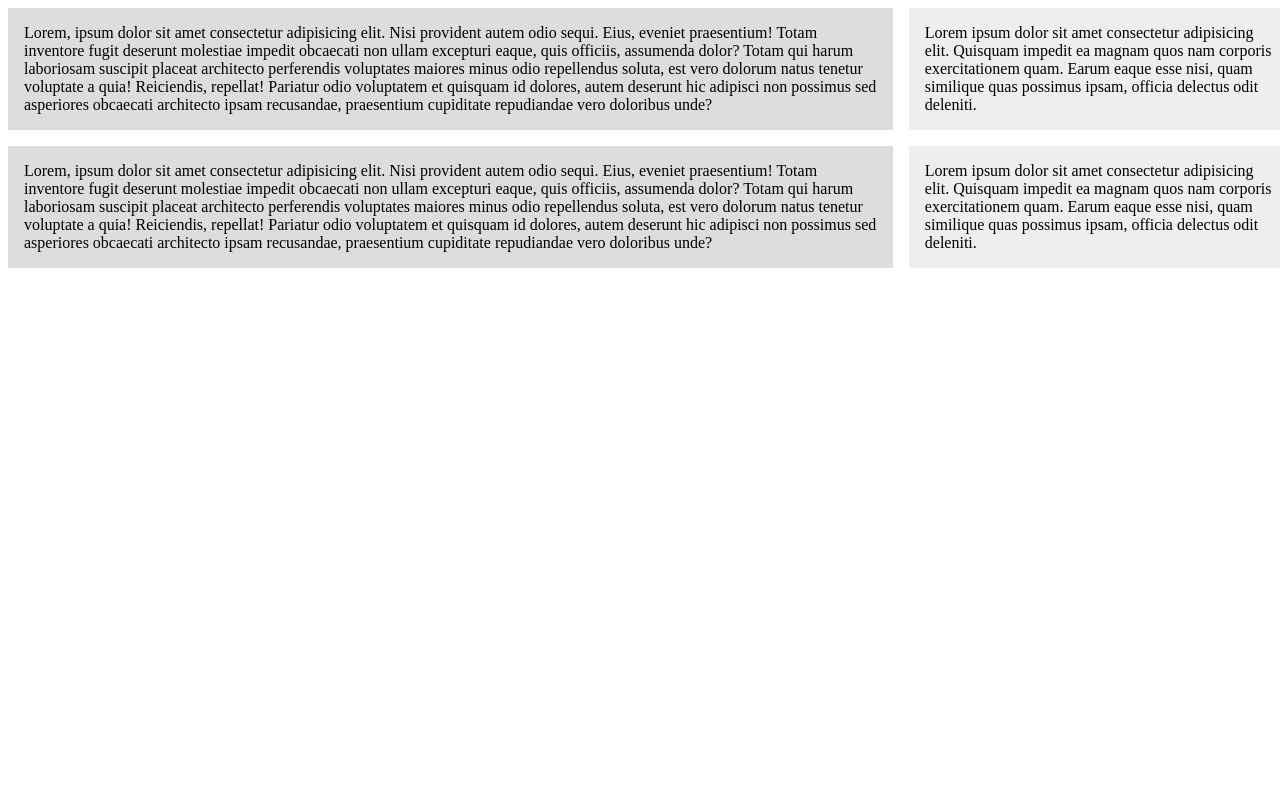
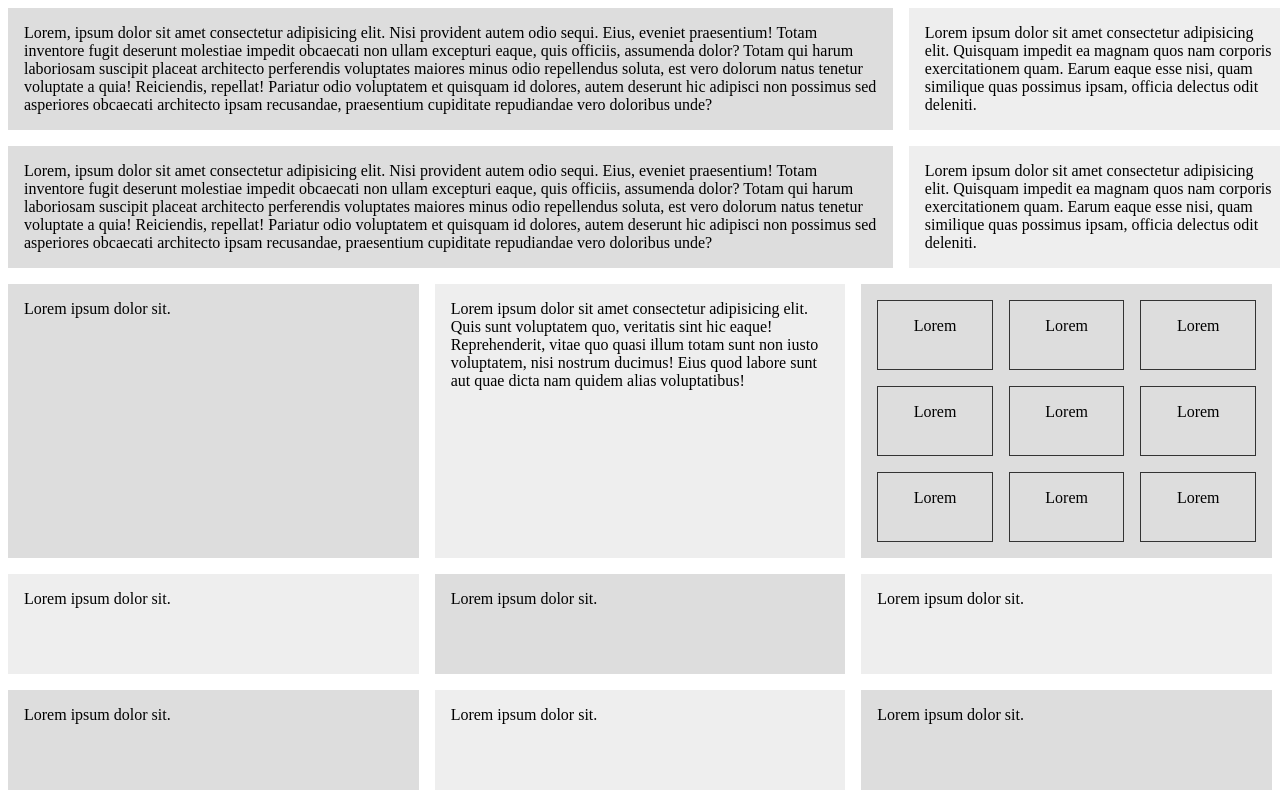
Before and after one commit to manas2297/csspractice, a plain HTML site: page GridTutorial/Da2: GridCrashCourse/index.html in a window 1280 px wide. Drawn offline with Linux system fonts and the light colour scheme.

Commit message:
Align Items and minmax concept

```diff
--- a/GridTutorial/Da2: GridCrashCourse/css/style.css
+++ b/GridTutorial/Da2: GridCrashCourse/css/style.css
@@ -12,3 +12,35 @@
     grid-template-columns: 70% 30%;
     grid-gap: 1em;
 }
+
+.wrapper2 > div{
+    background-color: #eee;
+    padding: 1em;
+}
+
+.wrapper2 > div:nth-child(odd){
+background: #ddd;
+}
+
+.wrapper2{
+    margin: 1em 0;
+    display: grid;
+    /* grid-template-columns: 1fr 2fr 1fr; */
+    grid-template-columns: repeat(3,1fr);
+    grid-gap: 1em;
+    /* grid-auto-rows: 100px; */
+    grid-auto-rows: minmax(100px,auto);
+}
+
+.nested{
+    display: grid;
+    grid-template-columns: repeat(3,1fr);
+    grid-auto-rows: 70px;
+    grid-gap: 1em;
+
+}
+.nested > div{
+    border: #333 1px solid;
+    text-align: center;
+    padding: 1em;
+}
--- a/GridTutorial/Da2: GridCrashCourse/index.html
+++ b/GridTutorial/Da2: GridCrashCourse/index.html
@@ -22,5 +22,45 @@
                 Lorem ipsum dolor sit amet consectetur adipisicing elit. Quisquam impedit ea magnam quos nam corporis exercitationem quam. Earum eaque esse nisi, quam similique quas possimus ipsam, officia delectus odit deleniti.
             </div>
     </div>
+
+
+    <div class="wrapper2">
+        <div>
+            Lorem ipsum dolor sit.
+        </div>
+        <div>
+            Lorem ipsum dolor sit amet consectetur adipisicing elit. Quis sunt voluptatem quo, veritatis sint hic eaque! Reprehenderit, vitae quo quasi illum totam sunt non iusto voluptatem, nisi nostrum ducimus! Eius quod labore sunt aut quae dicta nam quidem alias voluptatibus!
+        </div>
+        <!-- 3rd coloumn -->
+        <div class="nested">
+            <div>Lorem</div>
+            <div>Lorem</div>
+            <div>Lorem</div>
+            <div>Lorem</div>
+            <div>Lorem</div>
+            <div>Lorem</div>
+            <div>Lorem</div>
+            <div>Lorem</div>
+            <div>Lorem</div>
+        </div>
+        <div>
+            Lorem ipsum dolor sit.
+        </div>
+        <div>
+            Lorem ipsum dolor sit.
+        </div>
+        <div>
+            Lorem ipsum dolor sit.
+        </div>
+        <div>
+            Lorem ipsum dolor sit.
+        </div>
+        <div>
+            Lorem ipsum dolor sit.
+        </div>
+        <div>
+            Lorem ipsum dolor sit.
+        </div>
+    </div>
 </body>
 </html>
```
Also changed, not shown: GridTutorial/Da2: GridCrashCourse/css/style2.css (added, +67 -0 lines), GridTutorial/Da2: GridCrashCourse/index2.html (added, +24 -0 lines).
